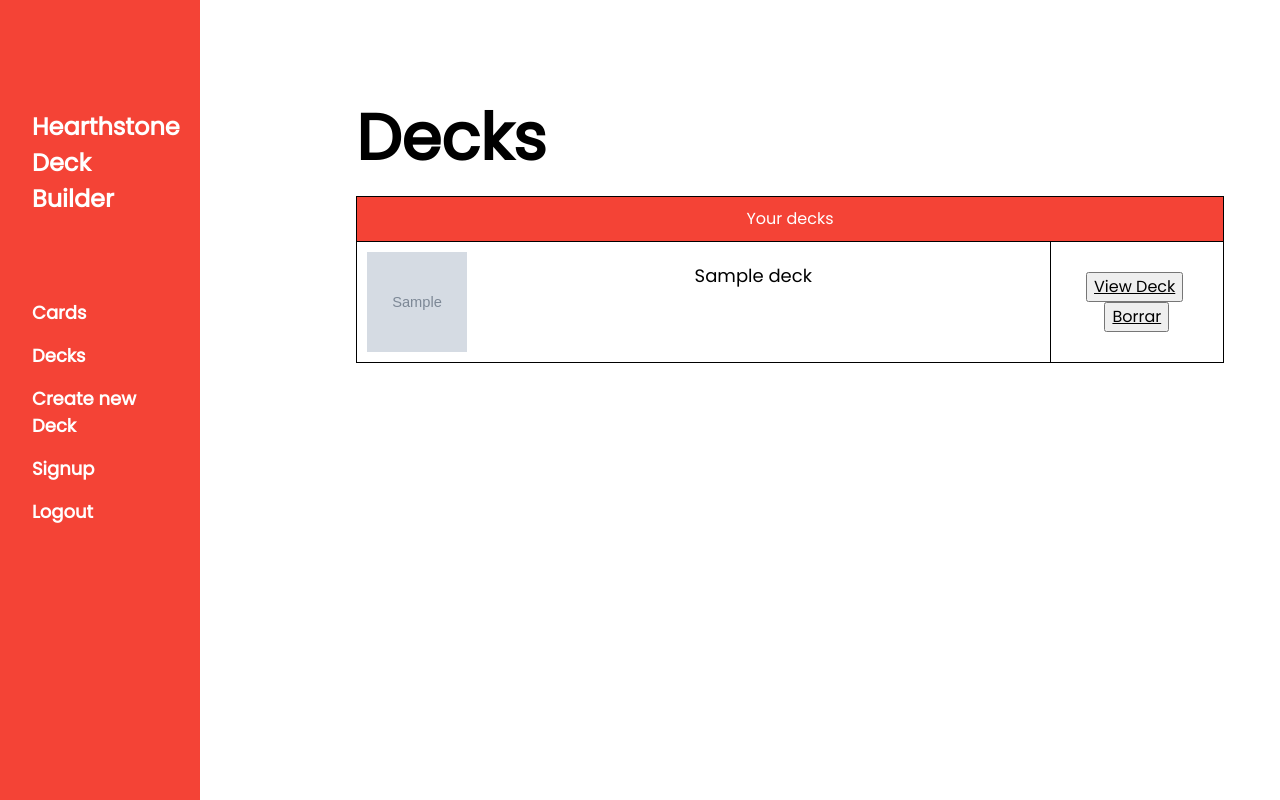
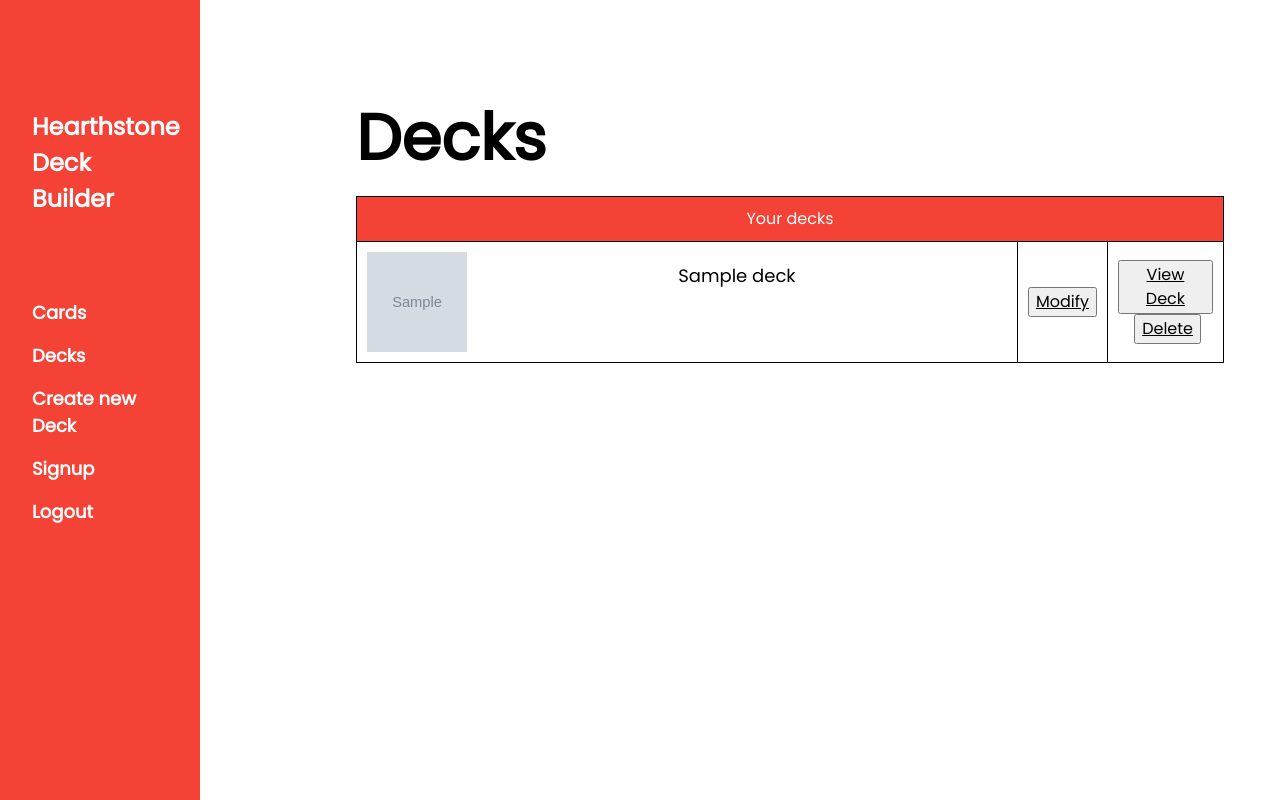
Before and after one commit to viloc98/HearthstoneDT, a Django app: page /HSDT/decks/ in a window 1280 px wide. Run offline with Django 3.2, Linux system fonts and the light colour scheme; a user stored in the database is signed in; tables that the repository leaves empty hold one stand-in row (values such as "Sample post"); grey boxes marked "Sample" are stand-in pictures.

Commit message:
Modify started

```diff
--- a/HSDT/urls.py
+++ b/HSDT/urls.py
@@ -24,4 +24,7 @@
 
     url(r'^deck_detail/', views.deck_detail, name='deck_detail'),
     url(r'^deck_erase/(?P<pk>\w+)/', views.deck_erase, name='deck_erase'),
+    url(r'^save_modifications/', views.save_modifications, name='save_modifications'),
+    url(r'^deck_modify/(?P<pk>\w+)/', views.deck_modify, name='deck_modify'),
+
 ]
--- a/HSDT/views.py
+++ b/HSDT/views.py
@@ -163,6 +163,22 @@
     deck_data = Deck.objects.get(id=pk).delete()
     return redirect('HSDT:decks')
 
+@login_required(login_url='/HSDT/accounts/login')
+def deck_modify(request, pk):
+    deck_data = Deck.objects.get(id=pk)
+    data = {'name': deck_data.name, 'image': deck_data.image, 'description': deck_data.description, 'playerClass': deck_data.playerClass, 'deckString': deck_data.deckString}
+    form = DeckForm(initial=data)
+
+    return render(request, "deck_modify_form.html", {'form': form})
+
+
+def save_modifications(request, pk):
+    form = DeckForm(request.POST)
+    if form.is_valid():
+        model_instance = form.save(commit=False)
+        model_instance.save()
+        return redirect('HSDT:decks')
+
 
 
 @login_required(login_url='/HSDT/accounts/login')
--- a/templates/decks.html
+++ b/templates/decks.html
@@ -27,7 +27,8 @@
                 {% for deck in decks %}
                     <tr>
                         <td style="border-bottom-width: 0px; height: 100px; width: 80%"><img align="left" src="{{deck.image}}"><h5>{{ deck.name }}</h5></td>
-                        <td><button><a href="{% url 'HSDT:deck_detail' pk=deck.id %} }">View Deck</a></button>&#160;<button><a href="{% url 'HSDT:deck_erase' pk=deck.id %} }">Borrar</a></button></td>
+                        <td><button><a href="{% url 'HSDT:deck_modify' pk=deck.id %} }">Modify</a></button></td>
+                        <td><button><a href="{% url 'HSDT:deck_detail' pk=deck.id %} }">View Deck</a></button>&#160;<button><a href="{% url 'HSDT:deck_erase' pk=deck.id %} }">Delete</a></button></td>
                     </tr>
                 {% endfor %}
         </table>
```
Also changed, not shown: templates/deck_modify_form.html (added, +8 -0 lines).
